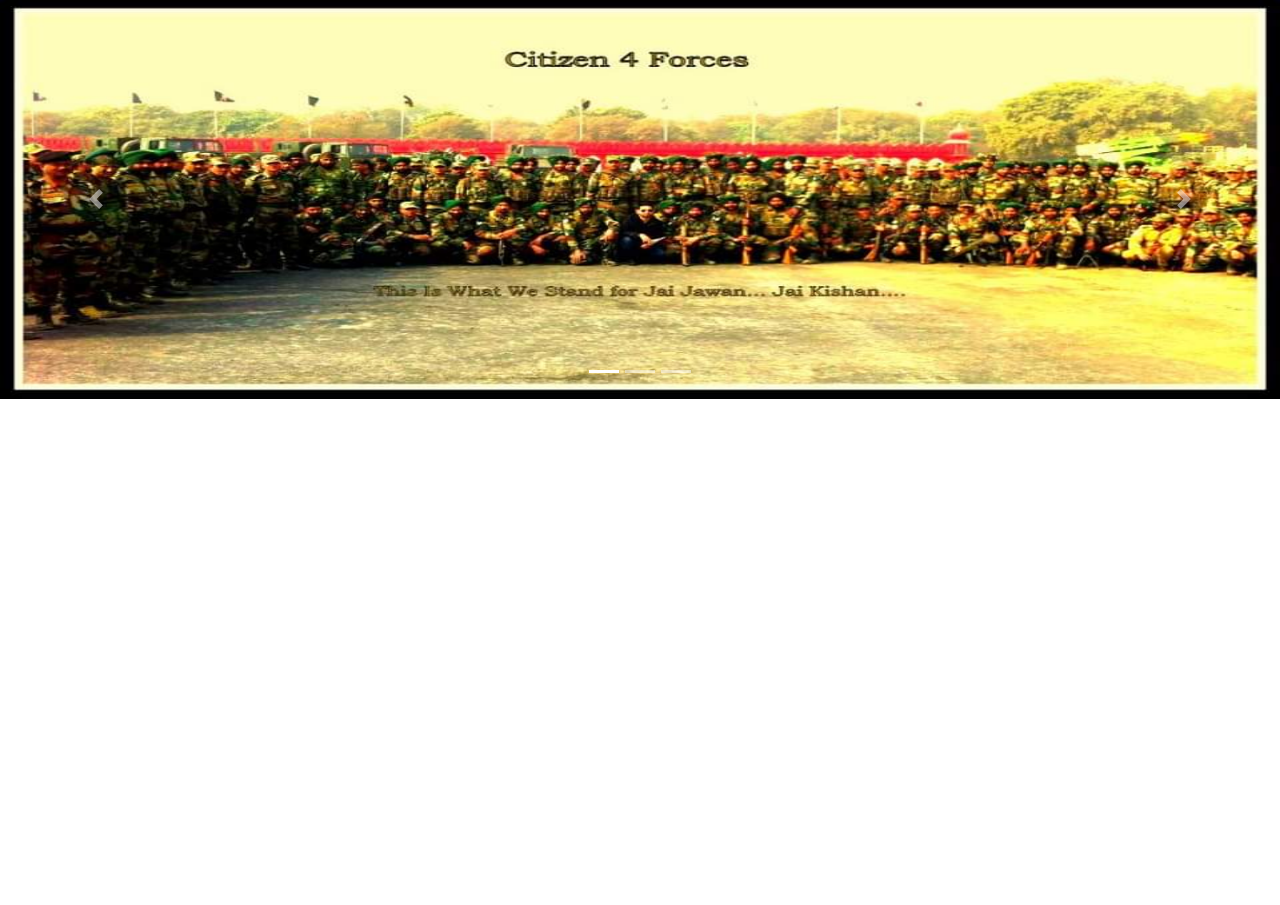
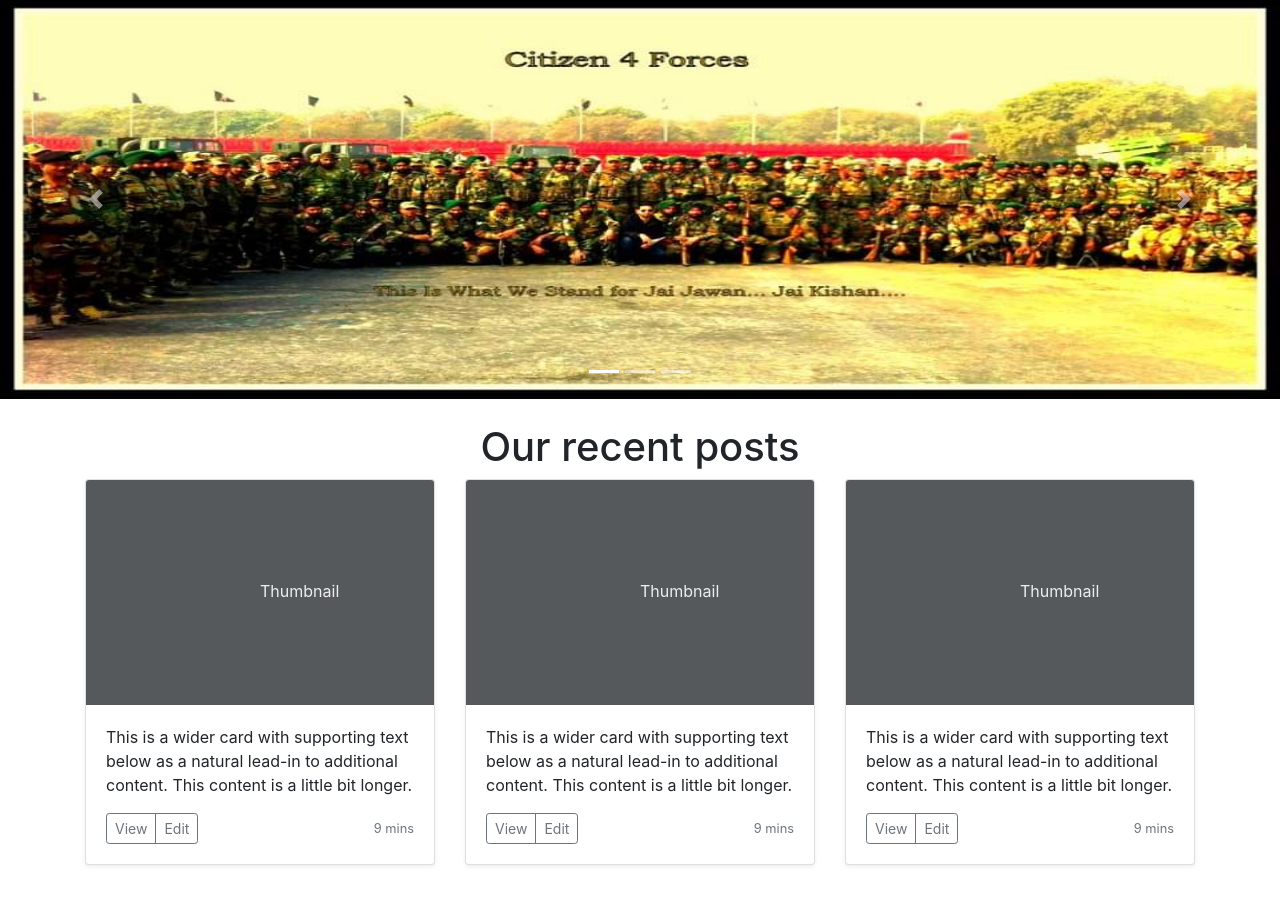
Before and after one commit to viperk17/DjangoProject, a Django app: page / in a window 1280 px wide. Shown: the part 81-986 px from the top of the page. Before the commit the page ends 480 px from the top, so only its background shows below. Run offline with Django 3.2, Linux system fonts and the light colour scheme; some libraries are stand-ins or nearby versions.

Commit message:
Added post cards

```diff
--- a/templates/index.html
+++ b/templates/index.html
@@ -31,4 +31,59 @@
   </a>
 </div>
 </div>
+
+
+<div class="container my-3">
+<h1 class="my-2 text-center">Our recent posts</h1>
+  <div class="row">
+    <div class="col-md-4">
+      <div class="card mb-4 shadow-sm">
+        <svg class="bd-placeholder-img card-img-top" width="100%" height="225" xmlns="http://www.w3.org/2000/svg" preserveAspectRatio="xMidYMid slice" focusable="false" role="img" aria-label="Placeholder: Thumbnail"><title>Placeholder</title><rect width="100%" height="100%" fill="#55595c" style="--darkreader-inline-fill:#43484b;" data-darkreader-inline-fill=""></rect><text x="50%" y="50%" fill="#eceeef" dy=".3em" style="--darkreader-inline-fill:#dddad6;" data-darkreader-inline-fill="">Thumbnail</text></svg>
+        <div class="card-body">
+          <p class="card-text">This is a wider card with supporting text below as a natural lead-in to additional content. This content is a little bit longer.</p>
+          <div class="d-flex justify-content-between align-items-center">
+            <div class="btn-group">
+              <button type="button" class="btn btn-sm btn-outline-secondary">View</button>
+              <button type="button" class="btn btn-sm btn-outline-secondary">Edit</button>
+            </div>
+            <small class="text-muted">9 mins</small>
+          </div>
+        </div>
+      </div>
+    </div>
+    <div class="col-md-4">
+      <div class="card mb-4 shadow-sm">
+        <svg class="bd-placeholder-img card-img-top" width="100%" height="225" xmlns="http://www.w3.org/2000/svg" preserveAspectRatio="xMidYMid slice" focusable="false" role="img" aria-label="Placeholder: Thumbnail"><title>Placeholder</title><rect width="100%" height="100%" fill="#55595c" style="--darkreader-inline-fill:#43484b;" data-darkreader-inline-fill=""></rect><text x="50%" y="50%" fill="#eceeef" dy=".3em" style="--darkreader-inline-fill:#dddad6;" data-darkreader-inline-fill="">Thumbnail</text></svg>
+        <div class="card-body">
+          <p class="card-text">This is a wider card with supporting text below as a natural lead-in to additional content. This content is a little bit longer.</p>
+          <div class="d-flex justify-content-between align-items-center">
+            <div class="btn-group">
+              <button type="button" class="btn btn-sm btn-outline-secondary">View</button>
+              <button type="button" class="btn btn-sm btn-outline-secondary">Edit</button>
+            </div>
+            <small class="text-muted">9 mins</small>
+          </div>
+        </div>
+      </div>
+    </div>
+    <div class="col-md-4">
+      <div class="card mb-4 shadow-sm">
+        <svg class="bd-placeholder-img card-img-top" width="100%" height="225" xmlns="http://www.w3.org/2000/svg" preserveAspectRatio="xMidYMid slice" focusable="false" role="img" aria-label="Placeholder: Thumbnail"><title>Placeholder</title><rect width="100%" height="100%" fill="#55595c" style="--darkreader-inline-fill:#43484b;" data-darkreader-inline-fill=""></rect><text x="50%" y="50%" fill="#eceeef" dy=".3em" style="--darkreader-inline-fill:#dddad6;" data-darkreader-inline-fill="">Thumbnail</text></svg>
+        <div class="card-body">
+          <p class="card-text">This is a wider card with supporting text below as a natural lead-in to additional content. This content is a little bit longer.</p>
+          <div class="d-flex justify-content-between align-items-center">
+            <div class="btn-group">
+              <button type="button" class="btn btn-sm btn-outline-secondary">View</button>
+              <button type="button" class="btn btn-sm btn-outline-secondary">Edit</button>
+            </div>
+            <small class="text-muted">9 mins</small>
+          </div>
+        </div>
+      </div>
+    </div>
+
+
+  </div>
+</div>
+
 {% endblock body %}
```
